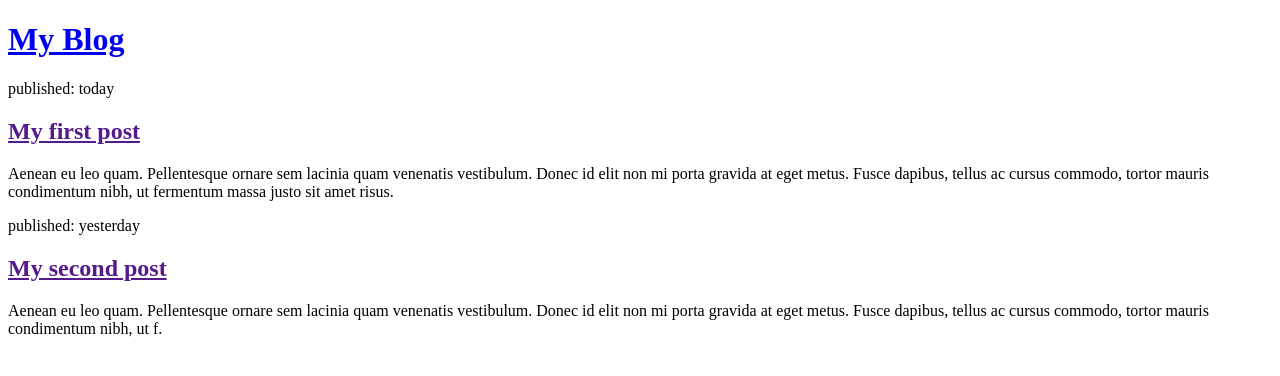
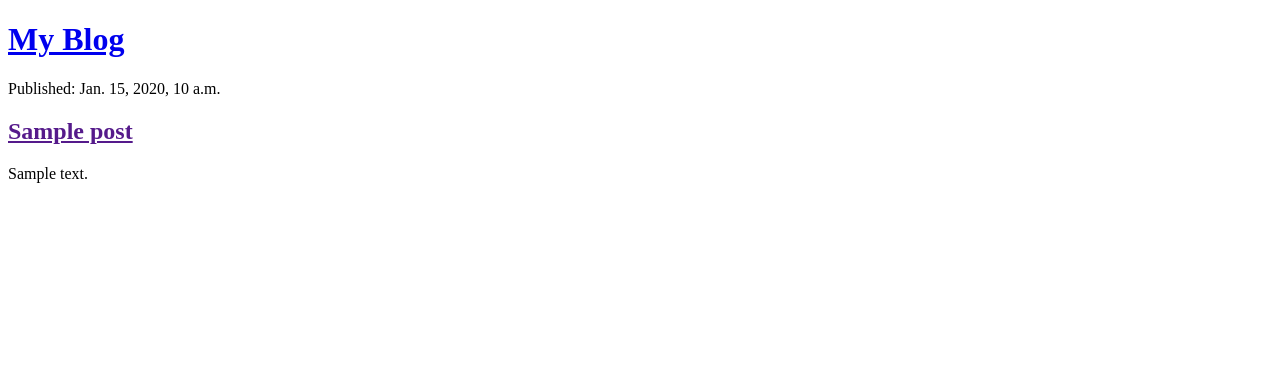
Before and after one commit to se-ehs/workshop-djangogirls, a Django app: page / in a window 1280 px wide. Shown: the top 376 px of the page. Run offline with Django 3.2, Linux system fonts and the light colour scheme; tables that the repository leaves empty hold one stand-in row (values such as "Sample post").

Commit message:
Modified templates to display posts from database.

```diff
--- a/blog/templates/blog/post_list.html
+++ b/blog/templates/blog/post_list.html
@@ -7,16 +7,13 @@
         <h1><a href="/">My Blog</a></h1>
     </header>
 
+{% for post in posts %}
     <article>
-        <time>published: today</time>
-        <h2><a href="">My first post</a></h2>
-        <p>Aenean eu leo quam. Pellentesque ornare sem lacinia quam venenatis vestibulum. Donec id elit non mi porta gravida at eget metus. Fusce dapibus, tellus ac cursus commodo, tortor mauris condimentum nibh, ut fermentum massa justo sit amet risus.</p>
+        <time>Published: {{ post.published_date }}</time>
+        <h2><a href="">{{ post.title }}</a></h2>
+        <p>{{ post.text|linebreaksbr }}</p>
     </article>
+{% endfor %}
 
-    <article>
-        <time>published: yesterday</time>
-        <h2><a href="">My second post</a></h2>
-        <p>Aenean eu leo quam. Pellentesque ornare sem lacinia quam venenatis vestibulum. Donec id elit non mi porta gravida at eget metus. Fusce dapibus, tellus ac cursus commodo, tortor mauris condimentum nibh, ut f.</p>
-    </article>
 </body>
 </html>
--- a/blog/views.py
+++ b/blog/views.py
@@ -1,4 +1,8 @@
 from django.shortcuts import render
+from django.utils import timezone
+from .models import Post
+
 
 def post_list(request):
-    return render(request, 'blog/post_list.html', {})
+    posts = Post.objects.filter(published_date__lte=timezone.now()).order_by('published_date')
+    return render(request, 'blog/post_list.html', {'posts': posts})
```
